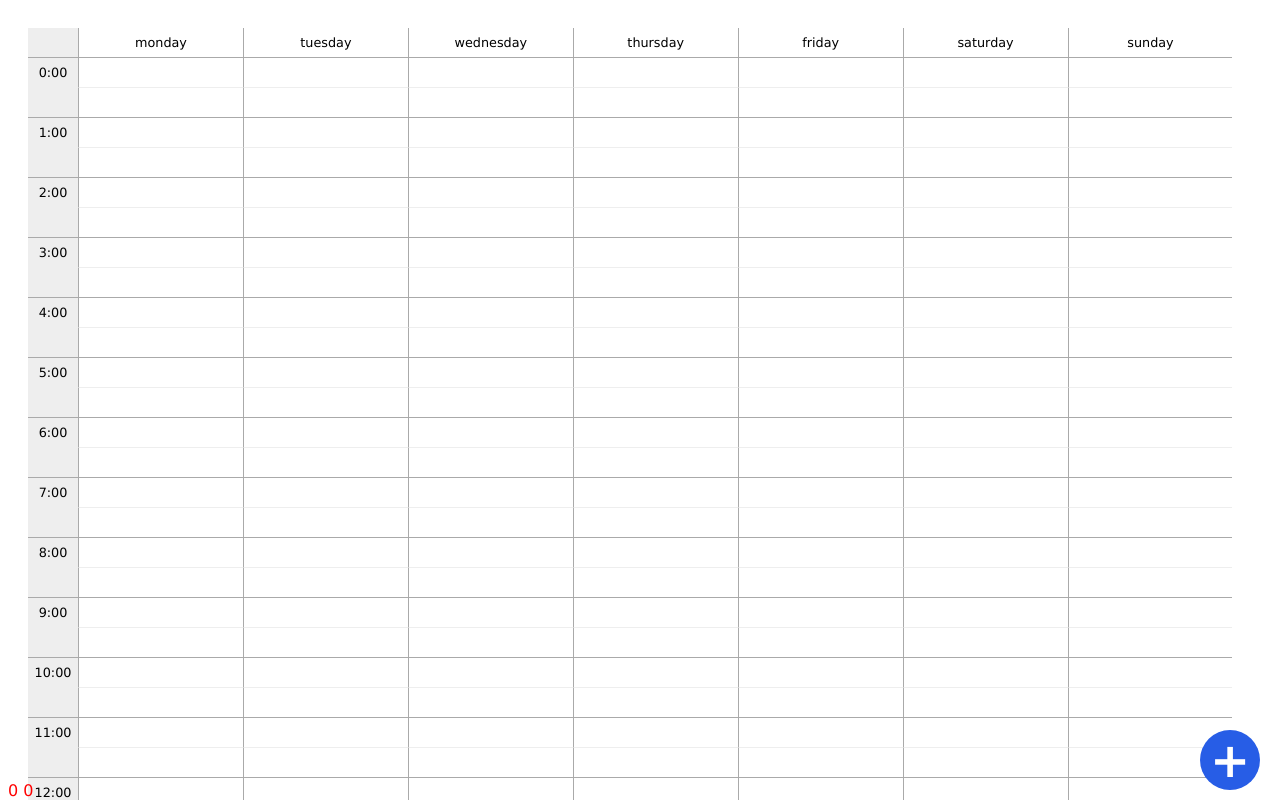
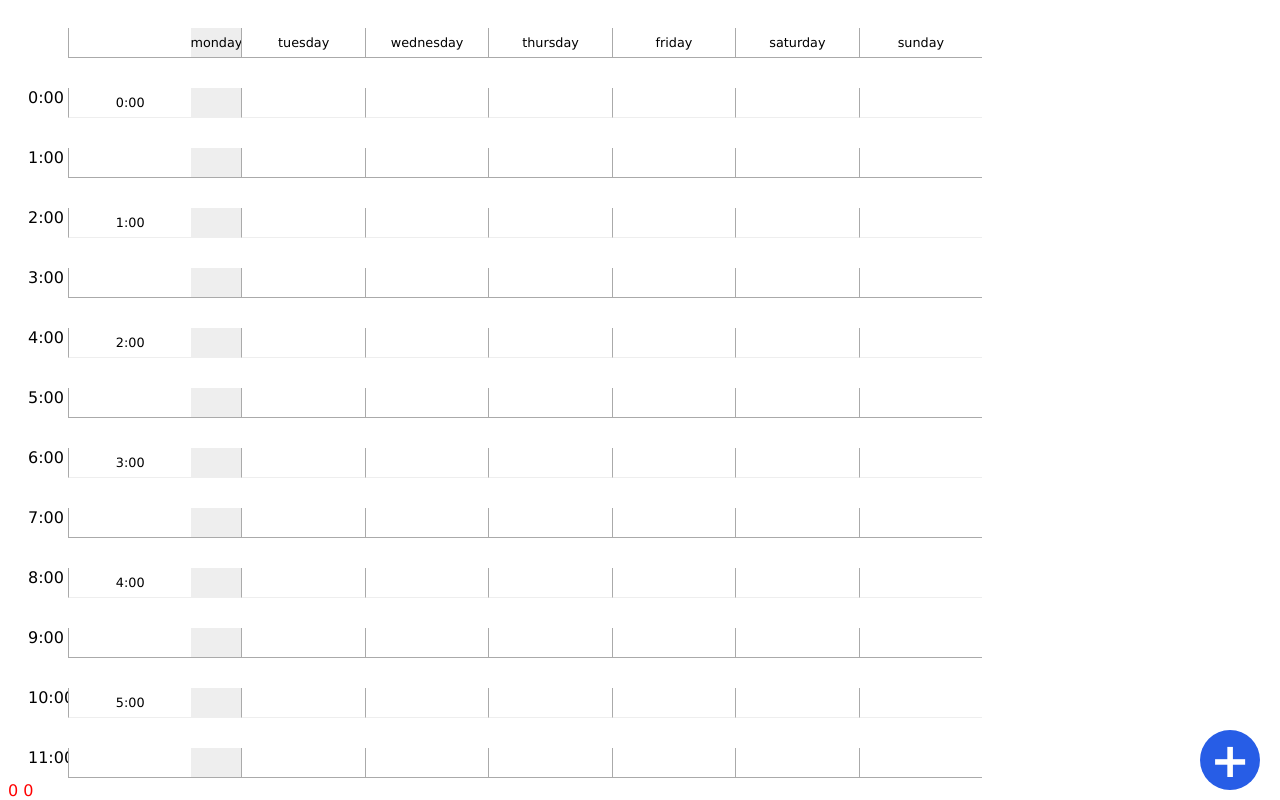
Before and after one commit to leByteBuster/TimeTable, an Angular app: page / in a window 1280 px wide. Shown: the top 800 px of the page. Built offline with nearby package versions, Linux system fonts and the light colour scheme.

Commit message:
WIP: add dedicated label column to table for time labels

```diff
--- a/src/app/app.component.scss
+++ b/src/app/app.component.scss
@@ -1,6 +1,7 @@
 .table-container{
   width: 100%;
-  min-width: 1000px;
+  min-width: 800px;
+  max-width: 80%;
   display: flex;
   justify-content: center;
   margin-right: 30px;
--- a/src/app/table/table.component.html
+++ b/src/app/table/table.component.html
@@ -1,6 +1,13 @@
+<div [class]="'label-container'">
+  <div [class]="'label'" *ngFor="let e of [].constructor(49); let i = index">
+    <ng-container *ngIf="i > 0"> {{(i-1)}}:00 </ng-container>
+  </div>
+</div>
+<div [class]="'cell-container'">
   <ng-container *ngFor="let e of [].constructor(49); let i = index">
       <div #tableCells [class]="'tablecell'"  *ngFor="let day of days; let j = index">
         <ng-container *ngIf="i == 0"> {{day}} </ng-container>
         <ng-container *ngIf="j == 0 && i > 0 && i % 2 == 1"> {{(i-1)/2}}:00</ng-container>
       </div>
   </ng-container>
+</div>
--- a/src/app/table/table.component.scss
+++ b/src/app/table/table.component.scss
@@ -5,9 +5,30 @@
   justify-content: flex-start;
   // width: 80vw;
   width: 100%;
-  max-width: 100%;
   padding: 20px;
   //overflow-x: auto;
+}
+
+.label-container {
+  width: 40px;
+  height: 100%;
+  display: flex;
+  justify-content: flex-start;
+  flex-wrap: wrap;
+}
+
+.label {
+  height: 60px;
+  width: 100%;
+  align-items: center;
+}
+
+.cell-container {
+  display: flex;
+  flex-wrap: wrap;
+  justify-content: flex-start;
+  flex-basis: 0; // basis-width before shrinking / growing
+  flex-grow: 1; // use remaining space
 }
 
 /* standard time table cell */
@@ -15,7 +36,7 @@
   display: flex;
   align-items: center;
   justify-content: center;
-  width: calc((100% - 20px)/7.3); // need to be less than 8 because first colum is smaller
+  width: calc((100% - 30px)/7.3); // need to be less than 8 because first colum is smaller
   // min-width: 80px; //does not really work yet. because the container still shrinks the wrapping is messing up the table
   user-select: none;
   height: 30px;
@@ -37,10 +58,10 @@
 }
 
 /* first column */
-.tablecell:nth-child(8n-7) {
+.tablecell:nth-child(8n-6) {
   border-left: none; /* Remove left border for every 1st element */
   background: #eeeeee;
-  width: 20px;
+  width: 10px;
   min-width: 50px; //does not really work yet. because the container still shrinks the wrapping is messing up the table
 }
 
```
Also changed, not shown: 1 other file (tests, documents, lock files or other folders). Lines whose indentation alone changed are shown as unchanged.
